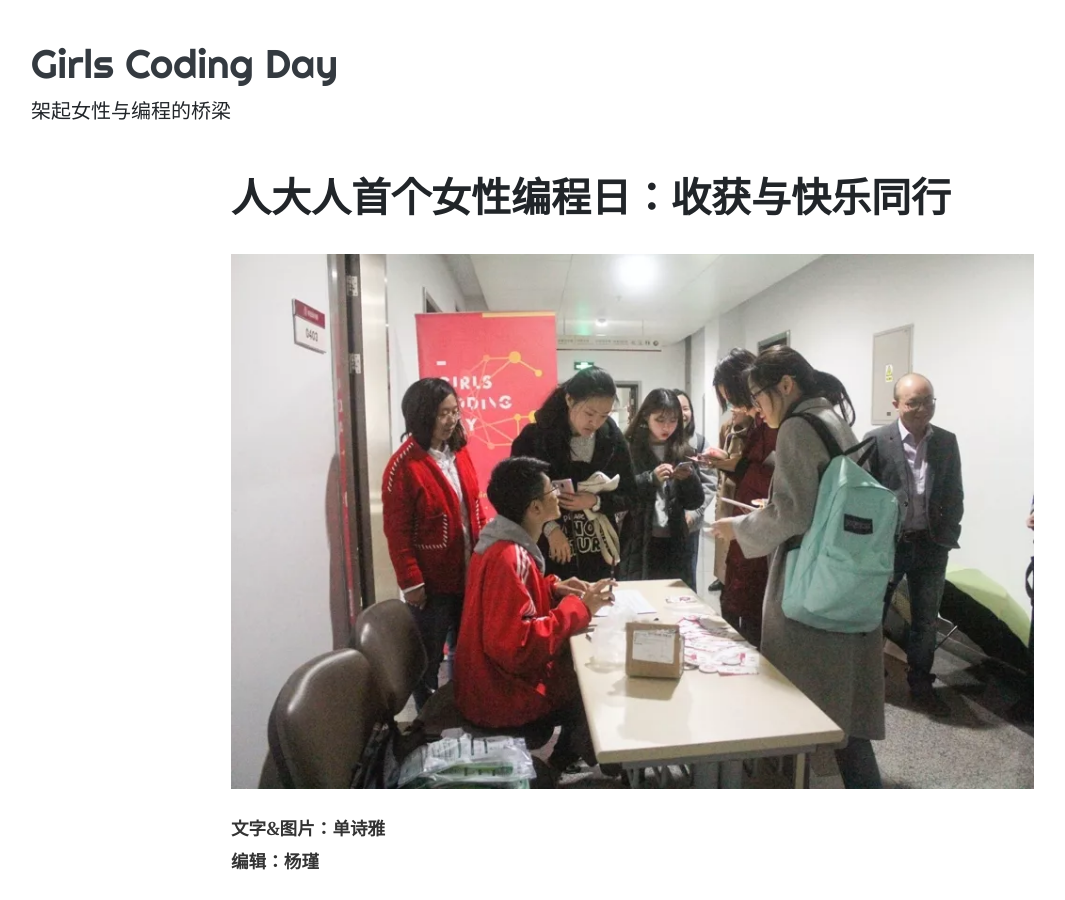
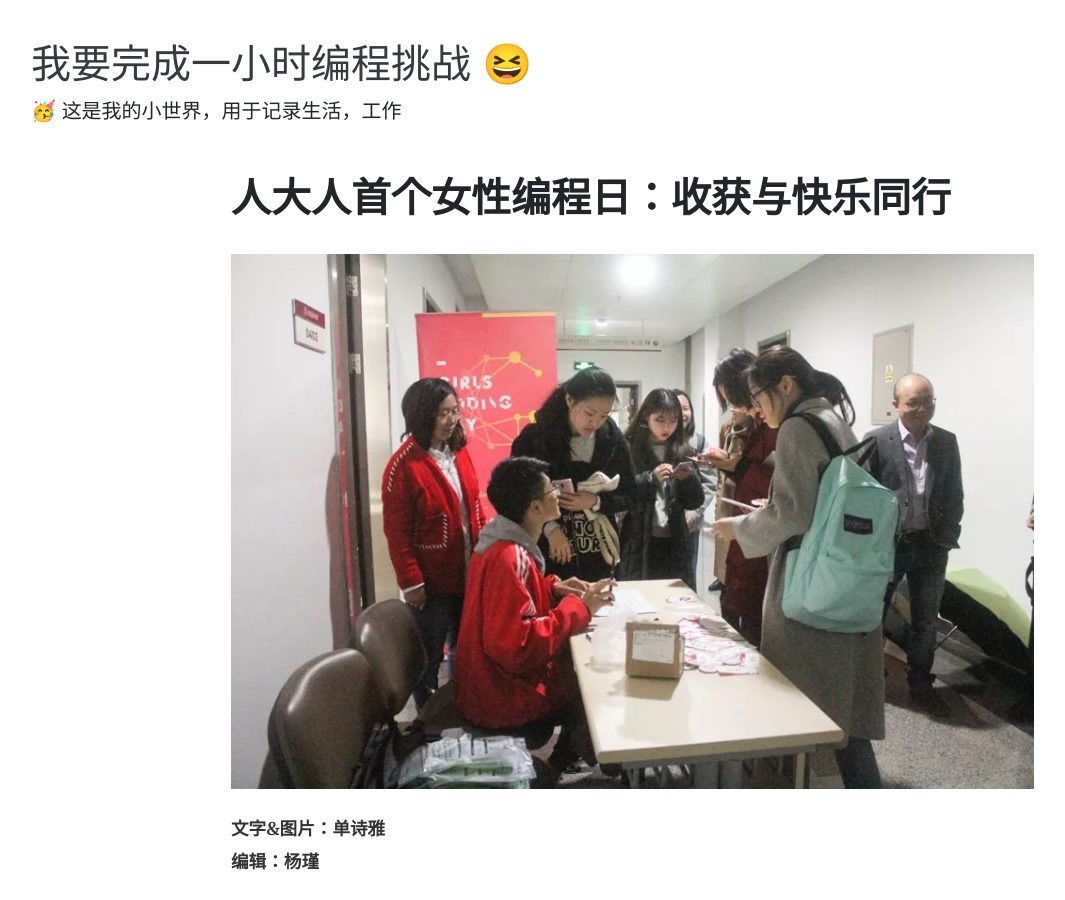
Before and after one commit to hui-chang-0129/my-first-blog, a Jekyll site: the page built from _posts/2018-11-05-my-first-post.md, in a window 1280 px wide and 900 px high. Shown: the whole window, without its empty margins (54-1119 px from the left). Built offline with Jekyll 4.4.1, drawn with Linux system fonts in a browser that asks for light colours; nearby versions of some CDN libraries; some of the changed text lies outside the part shown.

Commit message:
更新配置文件
自定义了标题

```diff
--- a/_config.yml
+++ b/_config.yml
@@ -1,12 +1,12 @@
 # "/" + 仓库的名字. 资源文件的路径组成部分
-baseurl: "/Girls-Coding-Day-Jekyll-blog-2"
+baseurl: "/my-first-blog"
 
 # 网页的标题
-title: "Girls Coding Day"
+title: "科技遇见她"
 # 网站的主标题
-name: "Girls Coding Day"
+name: "我要完成一小时编程挑战 😆"
 # 网站副标题
-description: "架起女性与编程的桥梁"
+description: "🥳 这是我的小世界，用于记录生活，工作"
 
 # 分页配置
 # 每页文章数量
```
